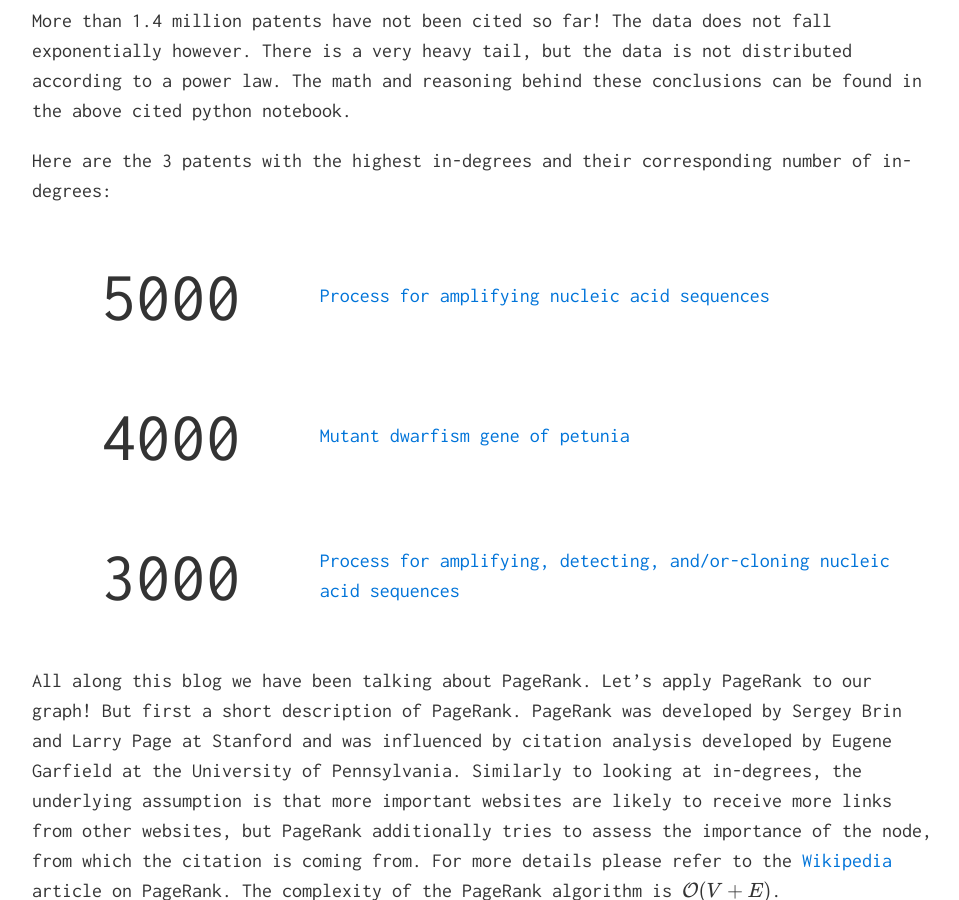
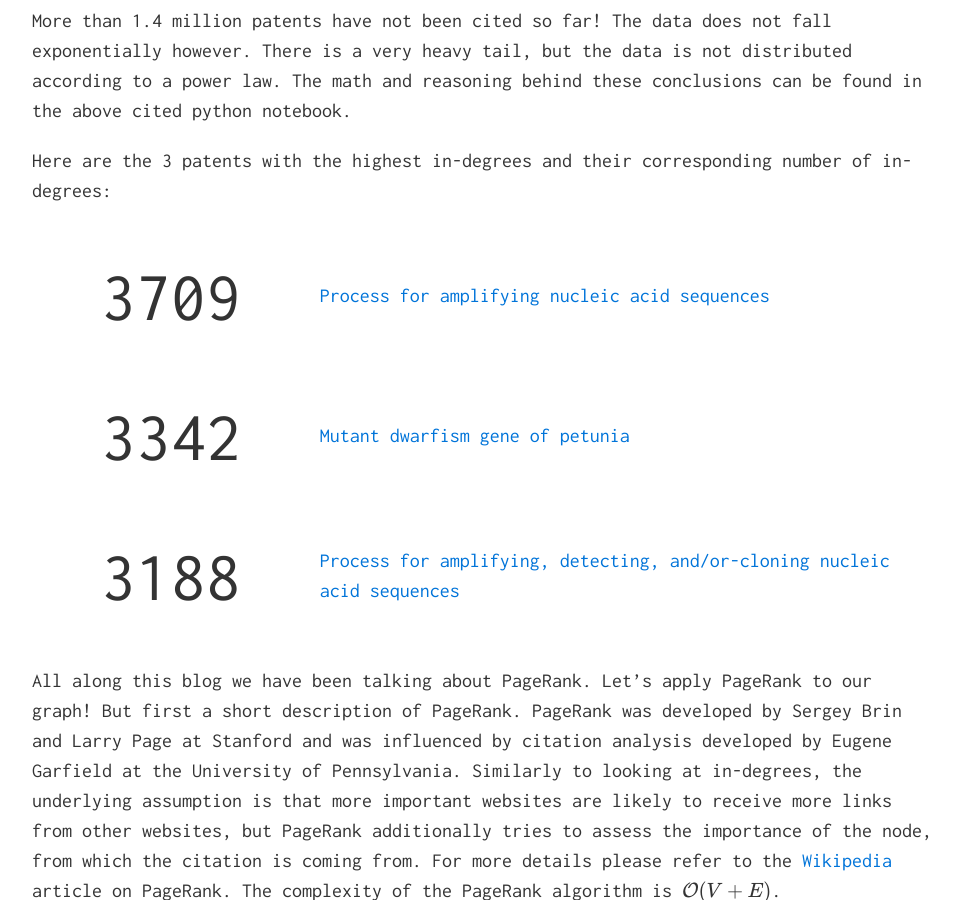
Before and after one commit to qantik/qantik.github.io, a Jekyll site: the page built from index.md, in a window 1280 px wide and 900 px high, scrolled down 9324 px. Shown: the whole window, without its empty margins (158-1117 px from the left). Built offline with Jekyll 4.4.1, drawn with Linux system fonts in a browser that asks for light colours; nearby versions of some CDN libraries; formulas are drawn with MathJax 3.

Commit message:
Tritratralalah.

```diff
--- a/index.md
+++ b/index.md
@@ -240,9 +240,7 @@ Here are the 3 patents with the highest in-degrees and their corresponding numbe
 <table>
   <tr>
    <td style="text-align:center;font-size:350%;width:30%;">
-     <div>
-     5000
-     </div>
+     <div>3709</div>
    </td>
    <td style="width:70%;">
      <div>
@@ -252,7 +250,7 @@ Here are the 3 patents with the highest in-degrees and their corresponding numbe
   </tr>
   <tr>
     <td style="text-align:center;font-size:350%;width:30%;">
-      <div>4000</div>
+      <div>3342</div>
     </td>
     <td style="width:70%;">
       <div>
@@ -262,7 +260,7 @@ Here are the 3 patents with the highest in-degrees and their corresponding numbe
   </tr>
   <tr>
     <td style="text-align:center;font-size:350%;width:30%;">
-      <div>3000</div>
+      <div>3188</div>
     </td>
     <td style="width:70%;">
       <div>
```
